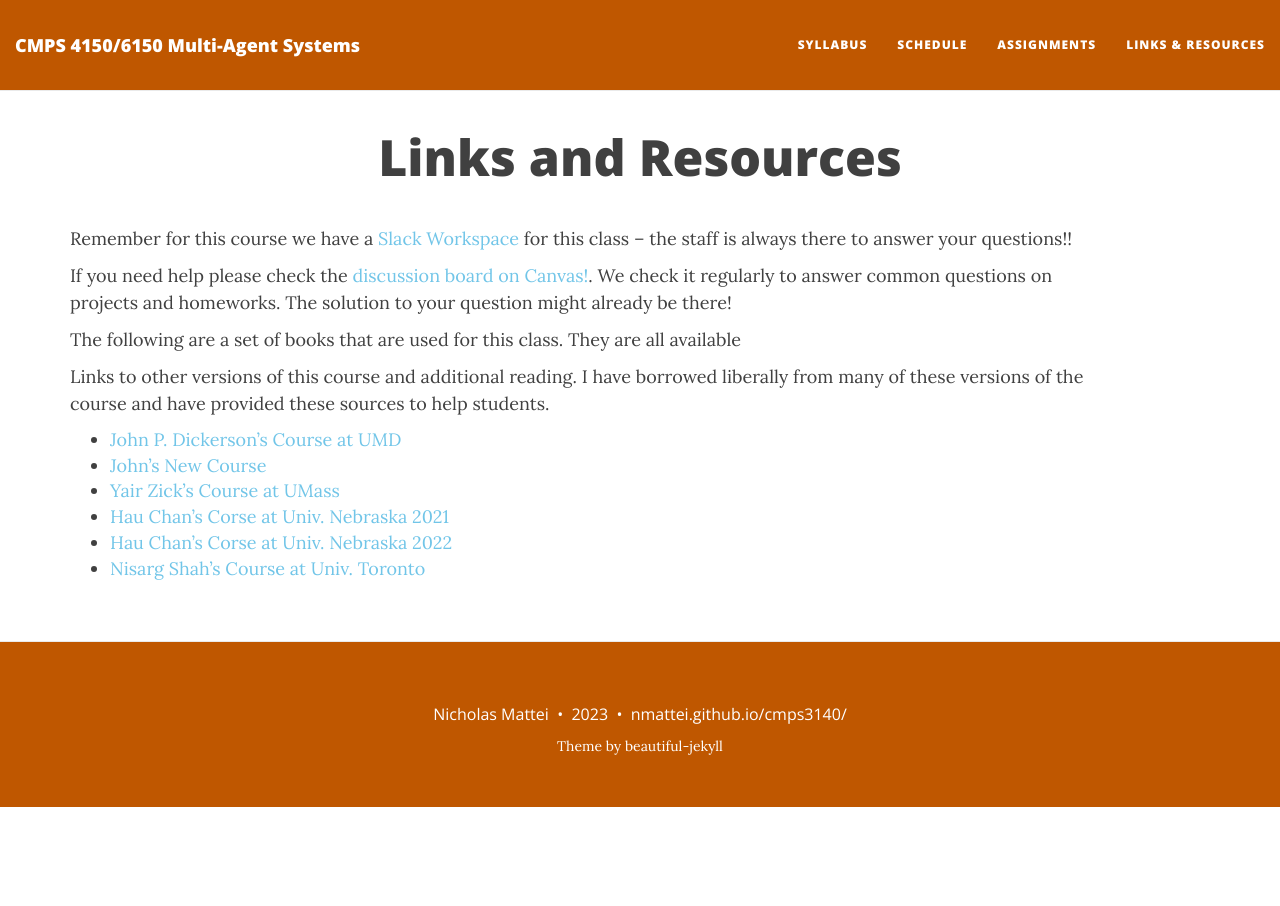
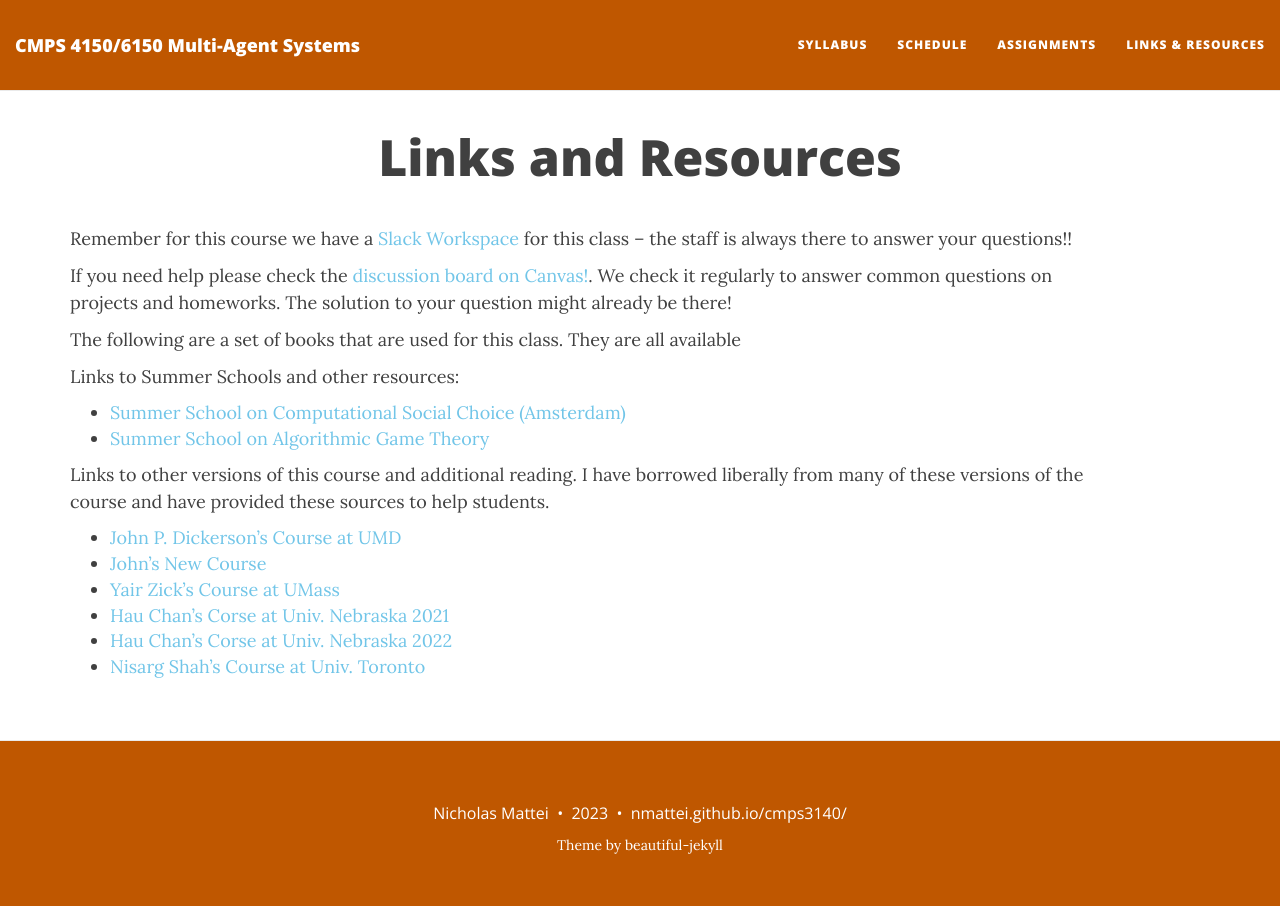
Before and after one commit to nmattei/cmps4150, a Jekyll site: the page built from resources.md, in a window 1280 px wide. Built offline with Jekyll 4.4.1, drawn with Linux system fonts in a browser that asks for light colours; nearby versions of some CDN libraries.

Commit message:
Update resources.md

```diff
--- a/resources.md
+++ b/resources.md
@@ -10,7 +10,9 @@ If you need help please check the [discussion board on Canvas!](https://tulane.i
 
 The following are a set of books that are used for this class. They are all available
 
-
+Links to Summer Schools and other resources:
+  * [Summer School on Computational Social Choice (Amsterdam)](https://events.illc.uva.nl/comsoc-school-2023/)
+  * [Summer School on Algorithmic Game Theory](https://www.cs.cityu.edu.hk/~gtsc/)
 
 Links to other versions of this course and additional reading.  I have borrowed liberally from many of these versions of the course and have provided these sources to help students.
   * [John P. Dickerson's Course at UMD](https://marketdesign.github.io/)
```
